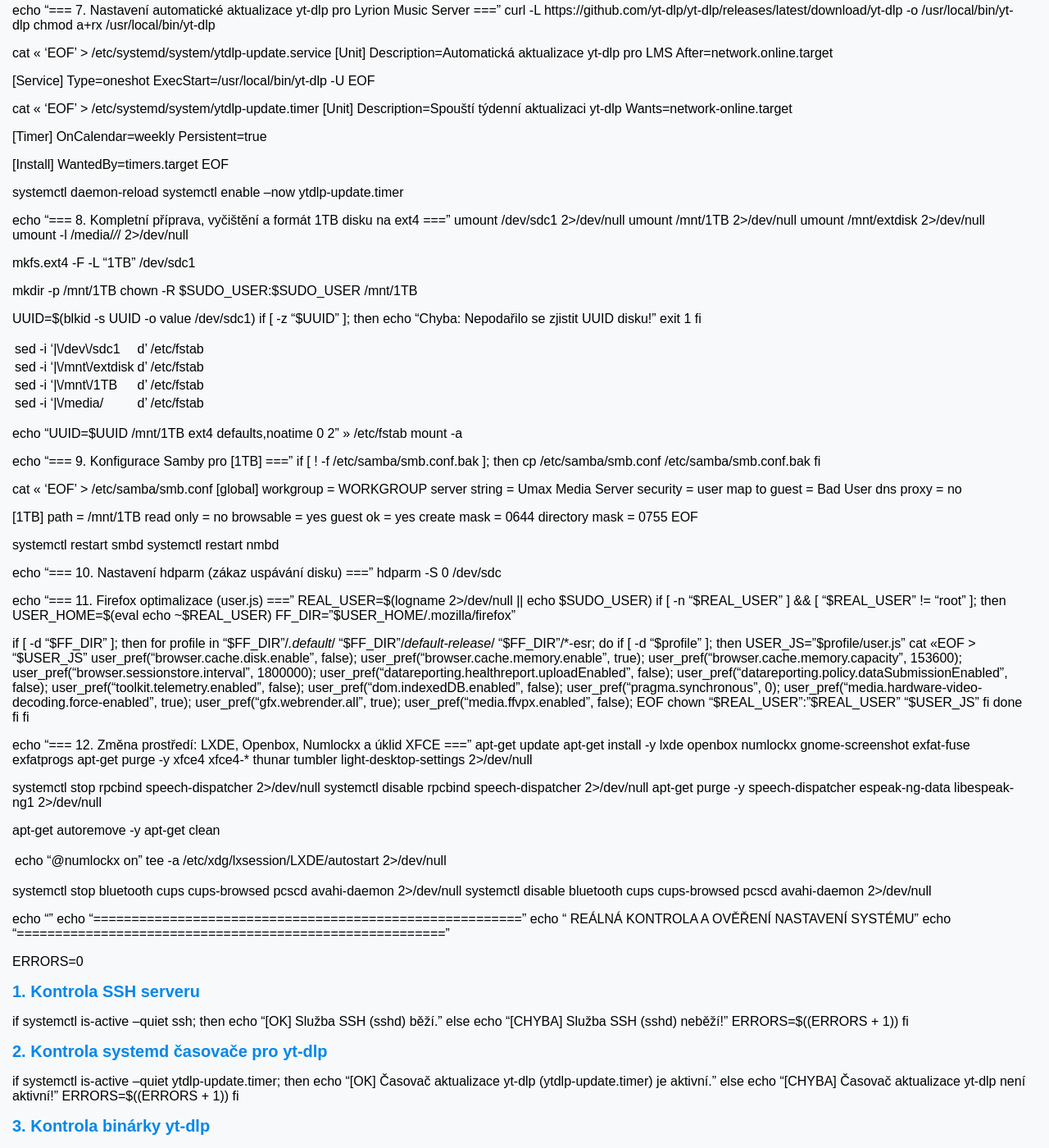
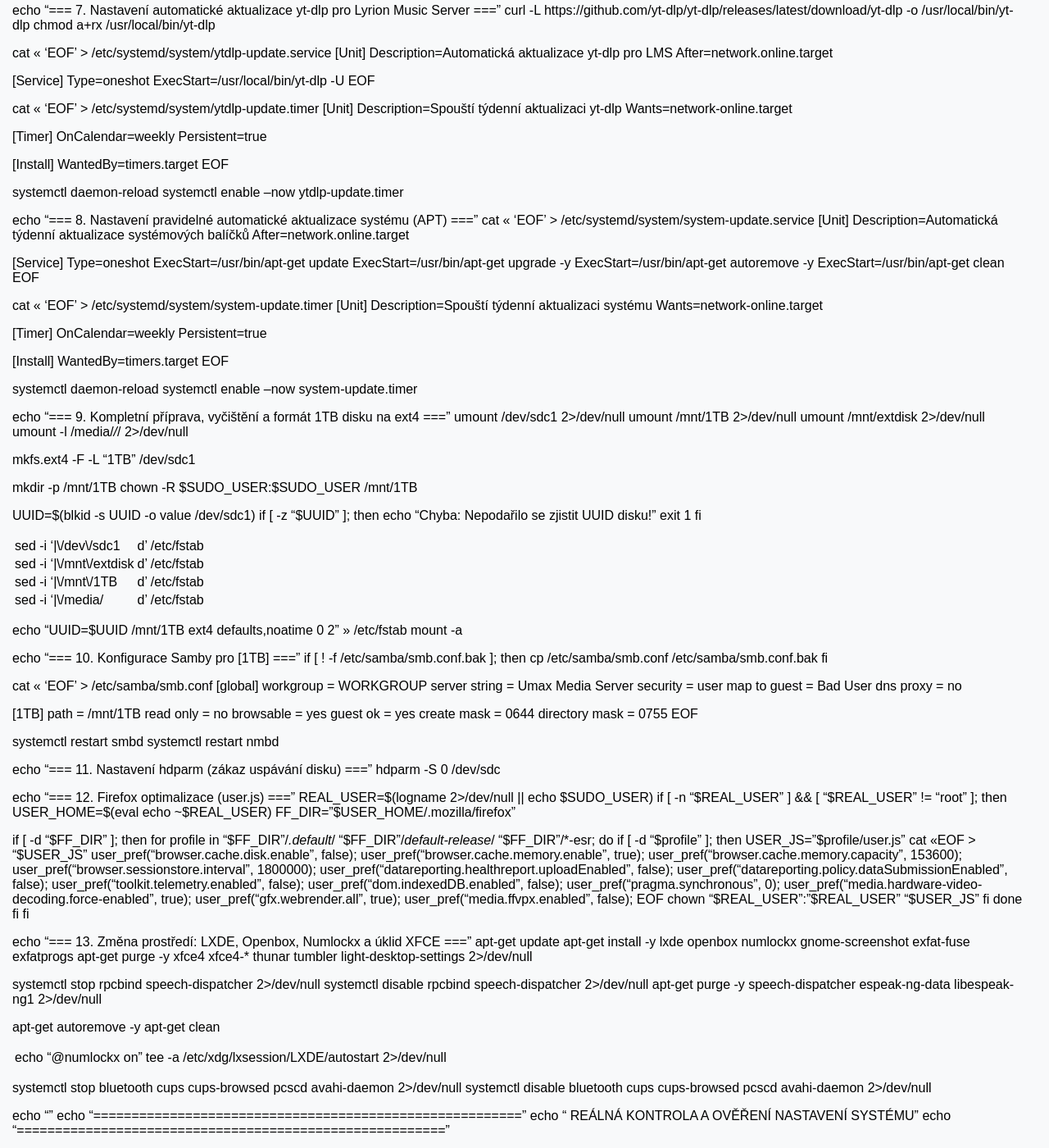
Before and after one commit to bedjan/bedjan.github.io, a Jekyll site: the page built from mx.md, in a window 1280 px wide and 1400 px high, scrolled down 766 px. Shown: the whole window at 82% size. Built offline with Jekyll 4.4.1, drawn with Linux system fonts in a browser that asks for light colours; our own code applies the rules of GitHub Pages for plain Markdown files; some of the changed text lies outside the part shown.

Commit message:
Update mx.md

```diff
--- a/mx.md
+++ b/mx.md
@@ -2,8 +2,8 @@
 
 # ==============================================================================
 # KOMPLEXNÍ OPTIMALIZAČNÍ A INSTALAČNÍ SKRIPT PRO MX LINUX / UMAX SERVER
-# Obsahuje: Optimalizace eMMC, zRAM, TMPFS, LXDE, SSH, Samba, ext4 1TB disk
-# a automatickou aktualizaci yt-dlp pro Lyrion Music Server s reálnou kontrolou.
+# Obsahuje: Optimalizace eMMC, zRAM, TMPFS, LXDE, SSH, Samba, ext4 1TB disk,
+# automatickou aktualizaci yt-dlp, týdenní aktualizaci systému a reálnou kontrolu.
 # ==============================================================================
 
 # Kontrola root práv
@@ -86,7 +86,37 @@
 systemctl daemon-reload
 systemctl enable --now ytdlp-update.timer
 
-echo "=== 8. Kompletní příprava, vyčištění a formát 1TB disku na ext4 ==="
+echo "=== 8. Nastavení pravidelné automatické aktualizace systému (APT) ==="
+cat << 'EOF' > /etc/systemd/system/system-update.service
+[Unit]
+Description=Automatická týdenní aktualizace systémových balíčků
+After=network.online.target
+
+[Service]
+Type=oneshot
+ExecStart=/usr/bin/apt-get update
+ExecStart=/usr/bin/apt-get upgrade -y
+ExecStart=/usr/bin/apt-get autoremove -y
+ExecStart=/usr/bin/apt-get clean
+EOF
+
+cat << 'EOF' > /etc/systemd/system/system-update.timer
+[Unit]
+Description=Spouští týdenní aktualizaci systému
+Wants=network-online.target
+
+[Timer]
+OnCalendar=weekly
+Persistent=true
+
+[Install]
+WantedBy=timers.target
+EOF
+
+systemctl daemon-reload
+systemctl enable --now system-update.timer
+
+echo "=== 9. Kompletní příprava, vyčištění a formát 1TB disku na ext4 ==="
 umount /dev/sdc1 2>/dev/null
 umount /mnt/1TB 2>/dev/null
 umount /mnt/extdisk 2>/dev/null
@@ -169,7 +199,7 @@
   fi
 fi
 
-echo "=== 12. Změna prostředí: LXDE, Openbox, Numlockx a úklid XFCE ==="
+echo "=== 13. Změna prostředí: LXDE, Openbox, Numlockx a úklid XFCE ==="
 apt-get update
 apt-get install -y lxde openbox numlockx gnome-screenshot exfat-fuse exfatprogs
 apt-get purge -y xfce4 xfce4-* thunar tumbler light-desktop-settings 2>/dev/null
@@ -209,7 +239,15 @@
   ERRORS=$((ERRORS + 1))
 fi
 
-# 3. Kontrola binárky yt-dlp
+# 3. Kontrola časovače pro systémové aktualizace
+if systemctl is-active --quiet system-update.timer; then
+  echo "[OK] Časovač týdenních aktualizací systému (system-update.timer) je aktivní."
+else
+  echo "[CHYBA] Časovač týdenních aktualizací systému není aktivní!"
+  ERRORS=$((ERRORS + 1))
+fi
+
+# 4. Kontrola binárky yt-dlp
 if [ -x /usr/local/bin/yt-dlp ]; then
   echo "[OK] Binární soubor yt-dlp je přítomen a spustitelný."
 else
```
Also changed, not shown: other parts of mx.md (+9 -9 lines).
